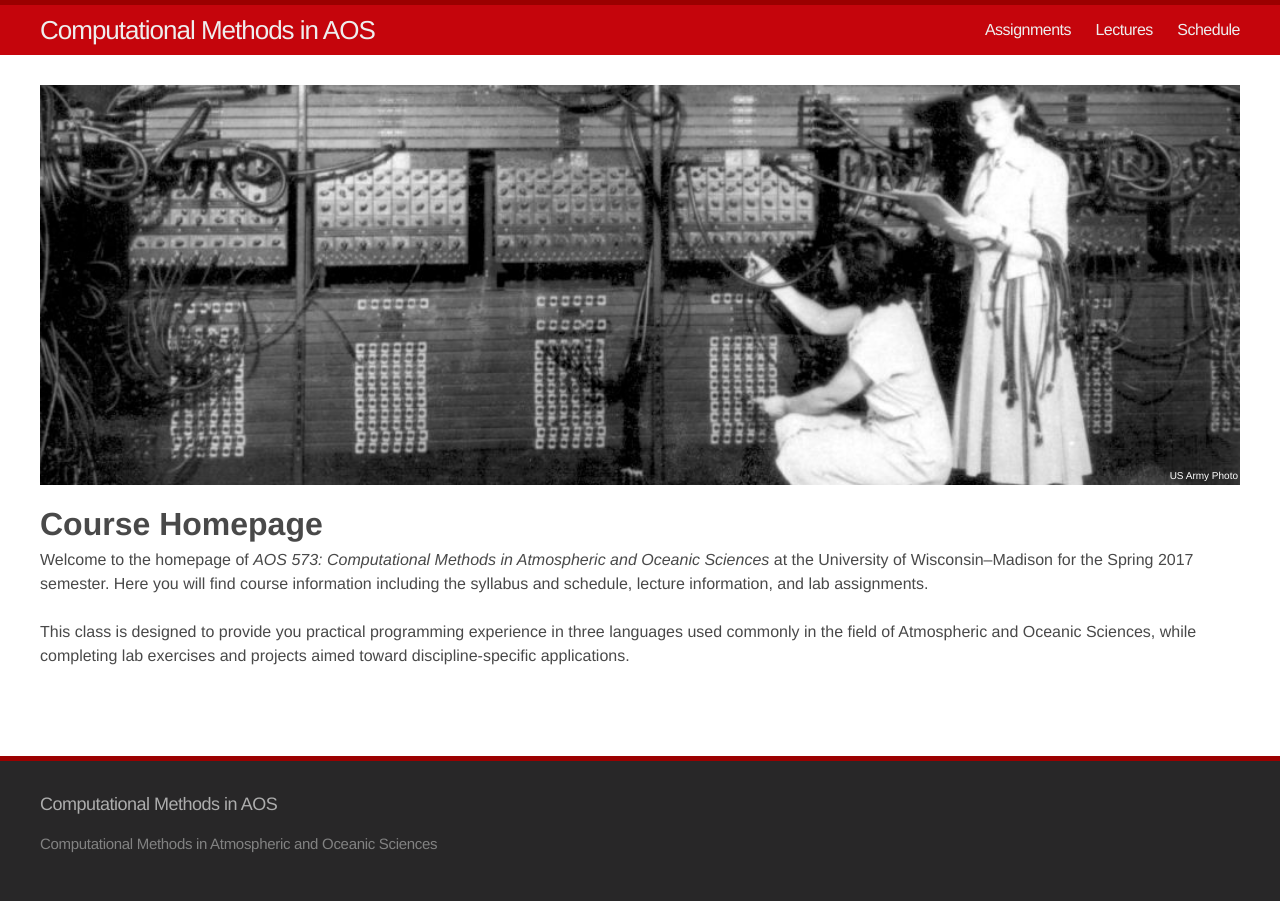
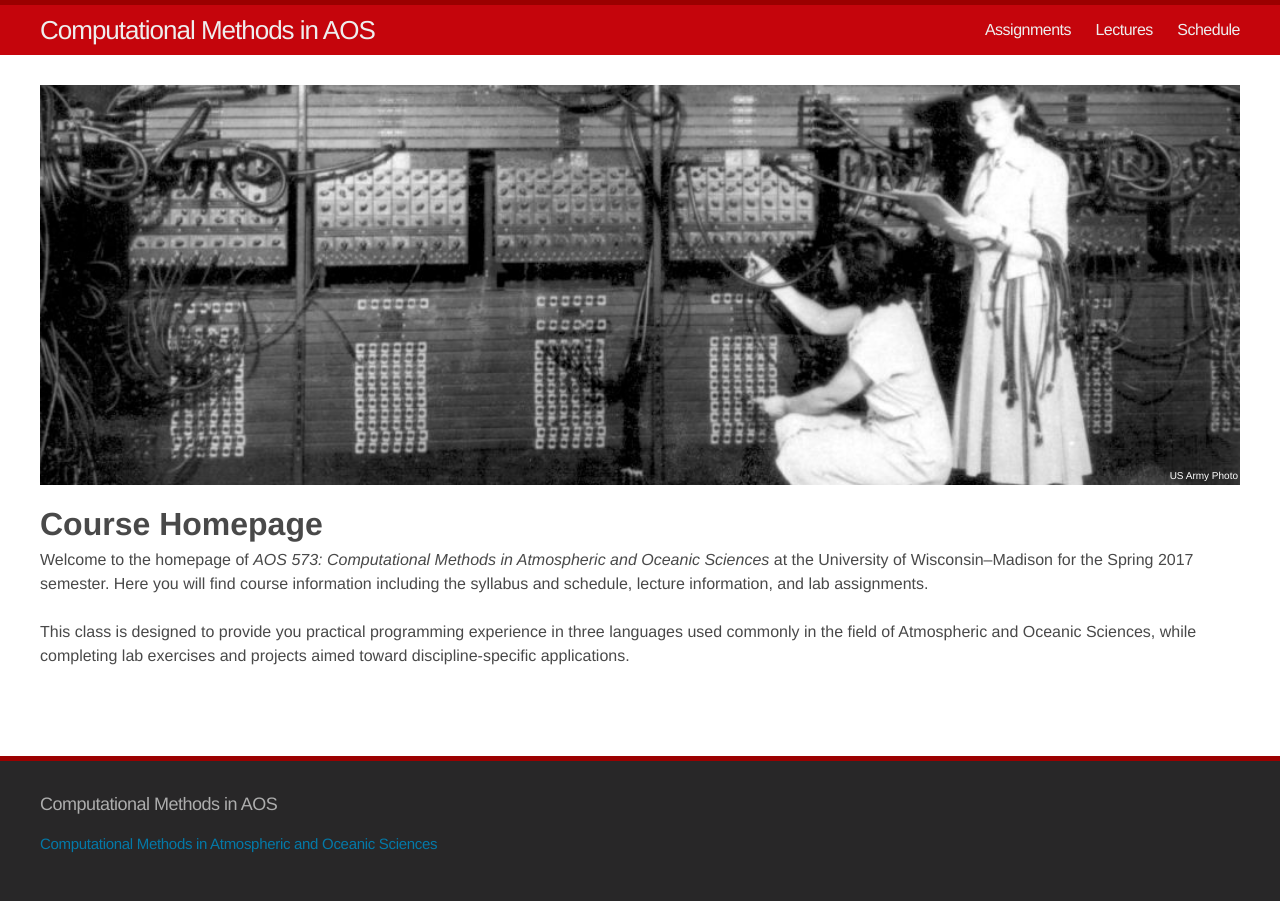
Before and after one commit to AOS573-2017/aos573-2017.github.io, a Jekyll site: the page built from index.md, in a window 1280 px wide. Built offline with Jekyll 4.4.1, drawn with Linux system fonts in a browser that asks for light colours.

Commit message:
Include GH link in footer

```diff
--- a/_includes/footer.html
+++ b/_includes/footer.html
@@ -6,7 +6,7 @@
 
     <div class="footer-col-6 column">
       <ul>
-        <li>{{ site.title }}</li>
+        <li><a href="https://github.com/AOS573/">{{ site.title }}</a></li>
       </ul>
     </div>
 
```
